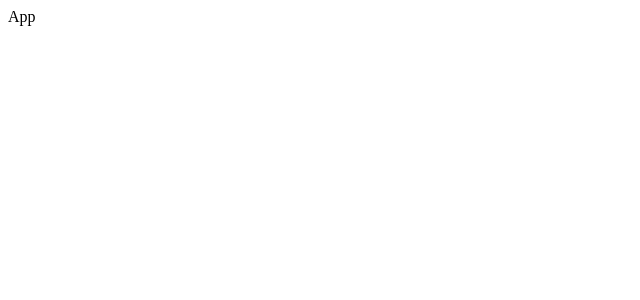
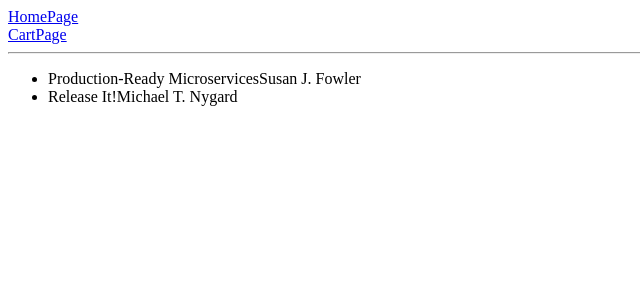
Before and after one commit to alexandra-fm/re-store, a React (Create React App) app: page / in a window 1280 px wide. Shown: the top 300 px of the page, without its empty margins (0-640 px from the left). Built offline with nearby package versions, Linux system fonts and the light colour scheme.

Commit message:
added book list, book list item

```diff
--- a/src/components/app/app.js
+++ b/src/components/app/app.js
@@ -1,12 +1,27 @@
 import React from "react"
 
-import { withBookstoreService } from "../hoc"
+import { Route, Routes, NavLink } from "react-router-dom"
+
+import { HomePage, CartPage } from "../pages"
 
 import "./app.css"
 
-const App = ({ bookstoreService }) => {
-  console.log(bookstoreService.getBooks())
-  return <div>App</div>
+const App = () => {
+  return (
+    <>
+      <NavLink to="/">HomePage</NavLink>
+      <div> </div>
+      <NavLink to="/cart">CartPage</NavLink>
+      <hr />
+      <Routes>
+        <Route path="/">
+          <Route index element={<HomePage />} />
+          <Route path="cart" element={<CartPage />} />
+          <Route path="*" element={<h2>Page not found</h2>} />
+        </Route>
+      </Routes>
+    </>
+  )
 }
 
-export default withBookstoreService()(App)
+export default App
--- /dev/null
+++ b/src/components/book-list-item/book-list-item.js
@@ -0,0 +1,15 @@
+import React from "react"
+
+import "./book-list-item.css"
+
+const BookListItem = ({ book }) => {
+  const { title, author } = book
+  return (
+    <>
+      <span>{title}</span>
+      <span>{author}</span>
+    </>
+  )
+}
+
+export default BookListItem
--- /dev/null
+++ b/src/components/book-list-item/index.js
@@ -0,0 +1,3 @@
+import BookListItem from "./book-list-item"
+
+export default BookListItem
--- /dev/null
+++ b/src/components/book-list/book-list.js
@@ -0,0 +1,22 @@
+import React, { Component } from "react"
+
+import BookListItem from "../book-list-item/book-list-item.js"
+
+import "./book-list.css"
+
+export default class BookList extends Component {
+  render() {
+    const { books } = this.props
+    return (
+      <ul>
+        {books.map(book => {
+          return (
+            <li key={book.id}>
+              <BookListItem book={book} />
+            </li>
+          )
+        })}
+      </ul>
+    )
+  }
+}
--- /dev/null
+++ b/src/components/book-list/index.js
@@ -0,0 +1,3 @@
+import BookList from "./book-list"
+
+export default BookList
--- a/src/components/pages/home-page.js
+++ b/src/components/pages/home-page.js
@@ -1,7 +1,21 @@
 import React from "react"
 
+import BookList from "../book-list"
+
 const HomePage = () => {
-  return <div>HomePage</div>
+  const books = [
+    {
+      id: 1,
+      title: "Production-Ready Microservices",
+      author: "Susan J. Fowler",
+    },
+    {
+      id: 2,
+      title: "Release It!",
+      author: "Michael T. Nygard",
+    },
+  ]
+  return <BookList books={books} />
 }
 
 export default HomePage
```
Also changed, not shown: src/components/book-list-item/book-list-item.css (added), src/components/book-list/book-list.css (added).
